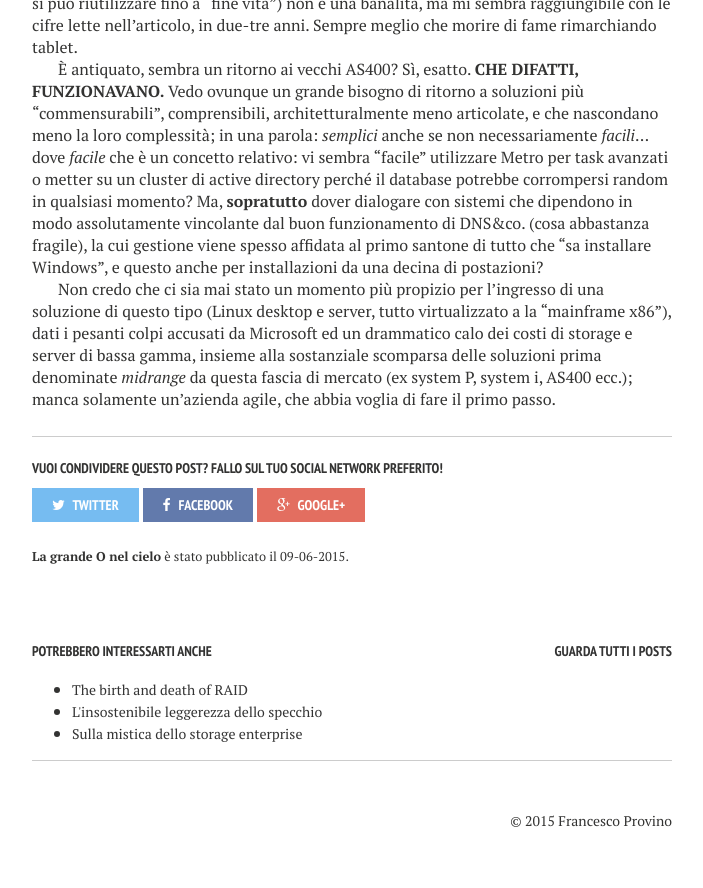
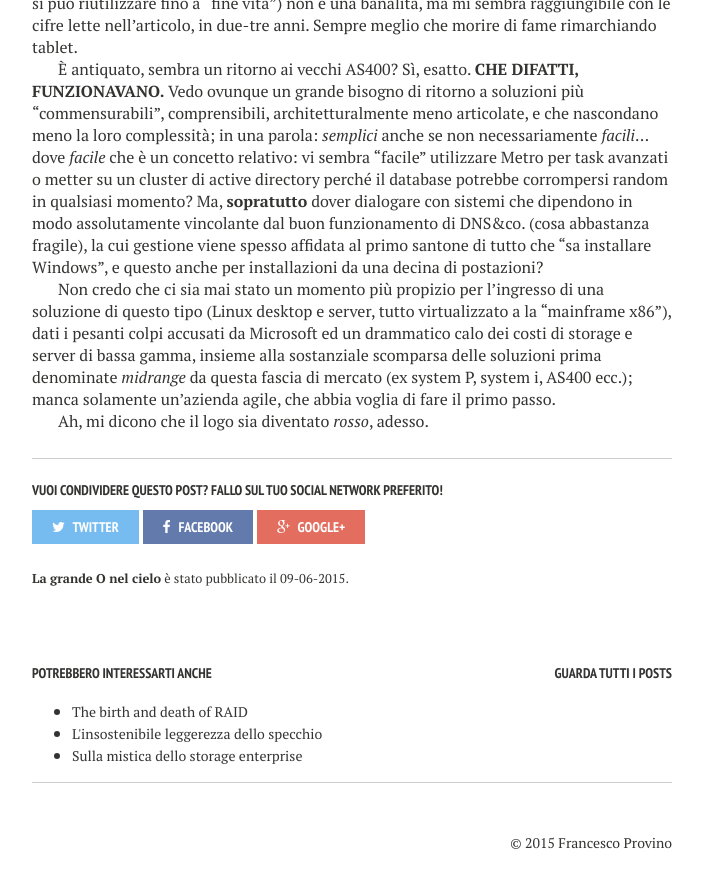
Before and after one commit to theinfiltrated/theinfiltrated.github.io, a Jekyll site: the page built from _posts/2015-06-09-Olivetti.md, in a window 1280 px wide and 900 px high, scrolled down 2243 px. Shown: the top 888 px of the window, without its empty margins (288-991 px from the left). Built offline with Jekyll 4.4.1, drawn with Linux system fonts in a browser that asks for light colours; nearby versions of some CDN libraries.

Commit message:
Aggunta frase finale articolo olivetti

```diff
--- a/_posts/2015-06-09-Olivetti.md
+++ b/_posts/2015-06-09-Olivetti.md
@@ -44,3 +44,5 @@ Fornire tutto ciò in comodato d'uso, un TOT al mese, gestendo l'hardware usato
 Vedo ovunque un grande bisogno di ritorno a soluzioni più "commensurabili", comprensibili, architetturalmente meno articolate, e che nascondano meno la loro complessità; in una parola: *semplici* anche se non necessariamente *facili*… dove *facile* che è un concetto relativo: vi sembra "facile" utilizzare Metro per task avanzati o metter su un cluster di active directory perché il database potrebbe corrompersi random in qualsiasi momento? Ma, **sopratutto** dover dialogare con sistemi che dipendono in modo assolutamente vincolante dal buon funzionamento di DNS&co. (cosa abbastanza fragile), la cui gestione viene spesso affidata al primo santone di tutto che "sa installare Windows", e questo anche per installazioni da una decina di postazioni?
 
 Non credo che ci sia mai stato un momento più propizio per l'ingresso di una soluzione di questo tipo (Linux desktop e server, tutto virtualizzato a la "mainframe x86"), dati i pesanti colpi accusati da Microsoft ed un drammatico calo dei costi di storage e server di bassa gamma, insieme alla sostanziale scomparsa delle soluzioni prima denominate *midrange* da questa fascia di mercato (ex system P, system i, AS400 ecc.); manca solamente un'azienda agile, che abbia voglia di fare il primo passo.
+
+Ah, mi dicono che il logo sia diventato *rosso*, adesso.
```
Also changed, not shown: 2 other files.
